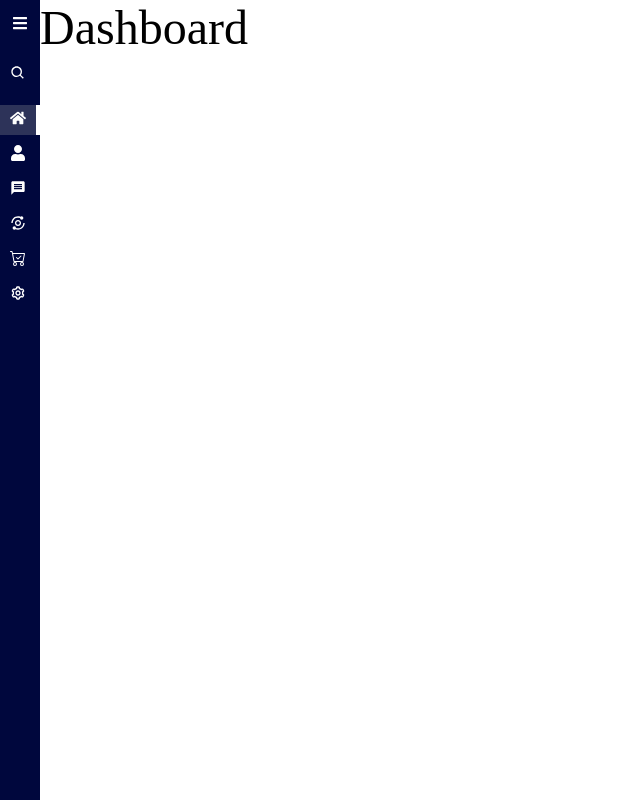
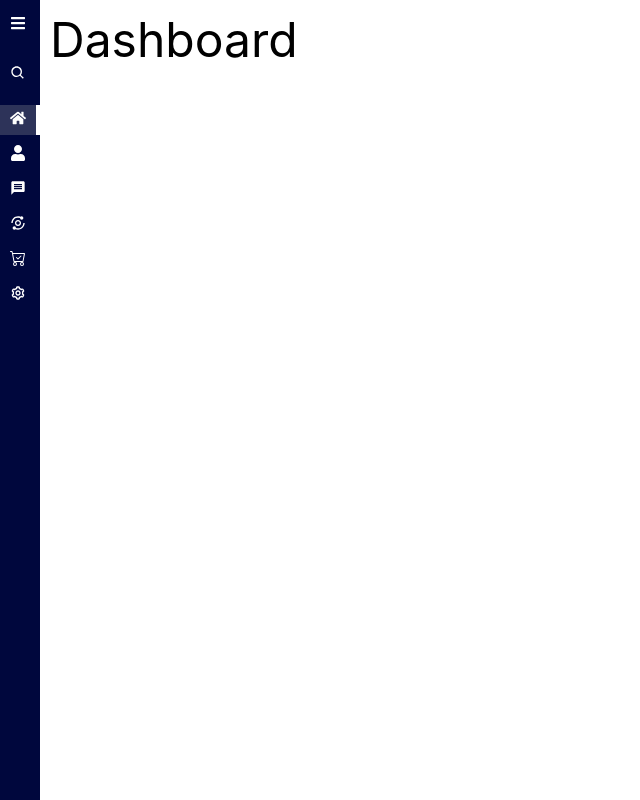
Before and after one commit to YasineNifa/sidebar, a React (Create React App) app: page / in a window 1280 px wide. Shown: the whole page, without its empty margins (0-640 px from the left). Built offline with nearby package versions, Linux system fonts and the light colour scheme.

Commit message:
Add index.css
Signed-off-by: Ynifa <yasine.nifa@gmail.com>

```diff
--- a/src/components/sidebar/Sidebar.css
+++ b/src/components/sidebar/Sidebar.css
@@ -7,12 +7,41 @@
   .main-container {
     display: flex;
   }
+  main {
+    padding: 10px;
+  }
+
+  .title {
+    font-size: 3rem;
+    display: grid;
+    place-items: center;
+  }
+
+  /* Sidebar */
+  .sidebar {
+    background: rgb(0, 7, 61);
+    color: white;
+    height: 100vh;
+    overflow-y: auto;
+  }
+
   .top-section {
     display: flex;
     align-items: center;
-  justify-content: space-around;
+    justify-content: space-between;
     padding: 15px 10px;
   }
+  .logo {
+    font-size: 18px;
+    line-height: 0;
+  }
+  .bars {
+    width: 30px;
+  }
+  .hide {
+    display: none;
+  }
+
   .search {
     display: flex;
     align-items: center;
@@ -20,7 +49,6 @@
     height: 30px;
     padding: 10px;
   }
-
   .search input {
     border: none;
     margin-left: 10px;
@@ -28,17 +56,6 @@
     background: rgb(238, 238, 238);
 
     color: white;
-}
-.sidebar {
-  background: rgb(0, 7, 61);
-  color: white;
-  height: 100vh;
-  overflow-y: auto;
-}
-.title {
-  font-size: 3rem;
-  display: grid;
-  place-items: center;
   }
 
   .routes {
@@ -68,6 +85,7 @@
     white-space: nowrap;
     font-size: 15px;
   }
+
   .menu {
     display: flex;
     color: white;
--- a/src/index.css
+++ b/src/index.css
@@ -1,13 +1,23 @@
-/* body {
+body {
   margin: 0;
-  font-family: -apple-system, BlinkMacSystemFont, 'Segoe UI', 'Roboto', 'Oxygen',
-    'Ubuntu', 'Cantarell', 'Fira Sans', 'Droid Sans', 'Helvetica Neue',
+  font-family: -apple-system, BlinkMacSystemFont, "Segoe UI", "Roboto", "Oxygen",
+    "Ubuntu", "Cantarell", "Fira Sans", "Droid Sans", "Helvetica Neue",
     sans-serif;
   -webkit-font-smoothing: antialiased;
   -moz-osx-font-smoothing: grayscale;
 }
 
 code {
-  font-family: source-code-pro, Menlo, Monaco, Consolas, 'Courier New',
+  font-family: source-code-pro, Menlo, Monaco, Consolas, "Courier New",
     monospace;
-} */
+}
+
+ul {
+  list-style: none;
+}
+li {
+  list-style: none;
+}
+a {
+  text-decoration: none;
+}
```
Lines whose indentation alone changed are shown as unchanged.
